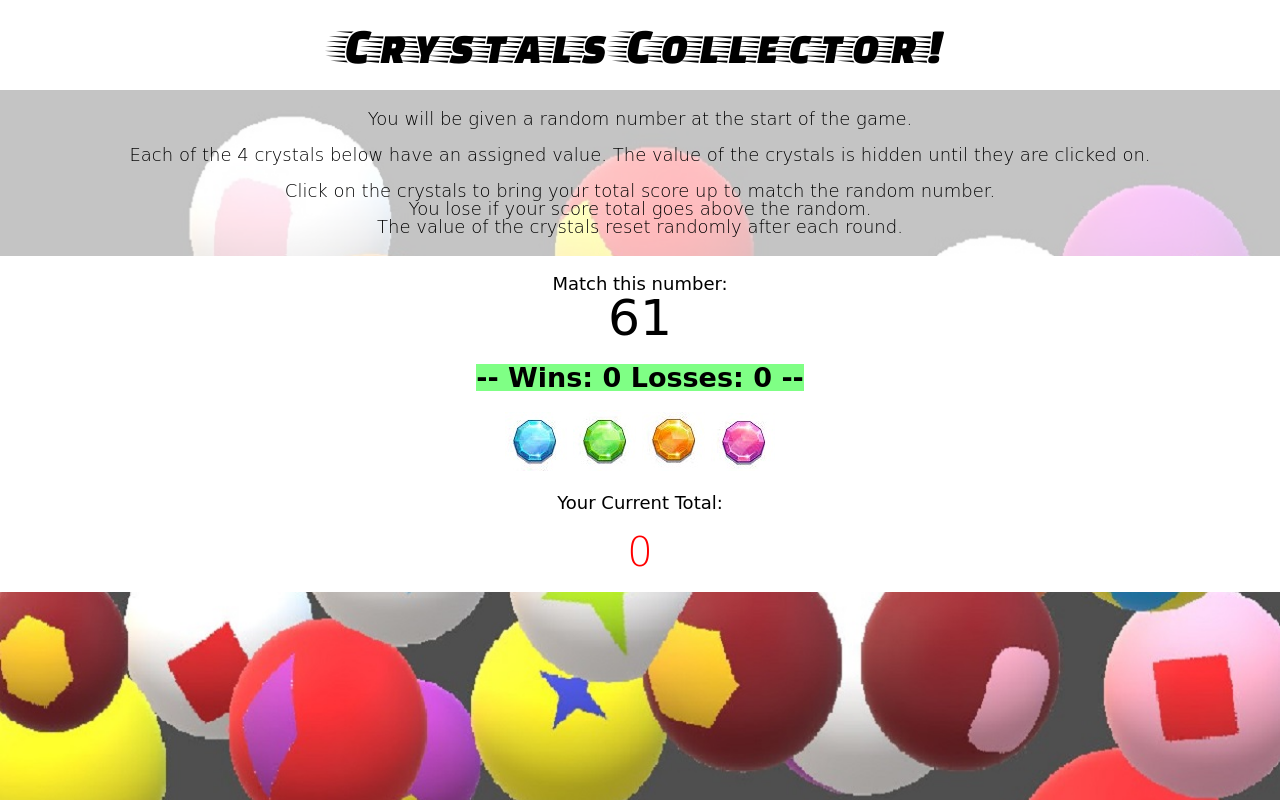
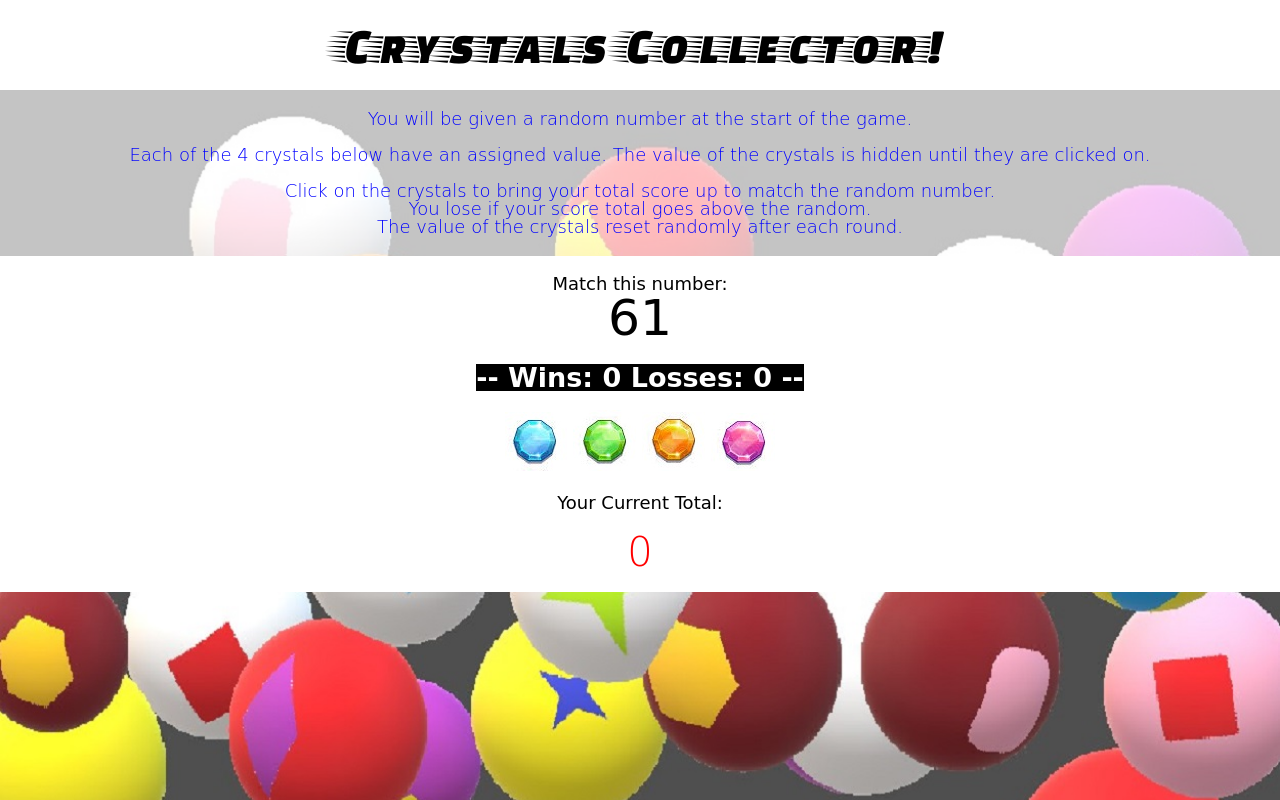
Before and after one commit to chum46/unit-4-game, a plain HTML site: page index.html in a window 1280 px wide. Drawn offline with nearby package versions, Linux system fonts and the light colour scheme; a web font is replaced by a local one.

Commit message:
Completed Game Push v1.1

```diff
--- a/assets/css/style.css
+++ b/assets/css/style.css
@@ -7,10 +7,10 @@
 }
 
 #instruction {
-    font-weight: 200;
+    font-weight: 300;
     font-size: 18px;
     font-family: 'Cute Font', cursive;
-    color:black;
+    color:blue;
     background-color: rgba(255, 255, 255, 0.664);
 }
 
@@ -20,6 +20,8 @@
     font-family: 'Cute Font', cursive;
     color: red;
 }
+
+
 
 html {
     font-size: 18px;
@@ -52,10 +54,12 @@ h1 {
     margin: auto;
 }
 .boxSetTwo{
-    background-color: rgba(0, 255, 13, 0.5);
+    /* background-color: rgba(0, 255, 13, 0.5); */
+    background-color: black;
     text-align: center;
     margin-left: 0.5em;
     margin-right: 0.5em;
+    color: white
 }
 .boxSetThree{
     background-color: white;
--- a/index.html
+++ b/index.html
@@ -49,7 +49,7 @@
         <section class="boxSetTwo bottomBox stats">
             <p>  -- Wins:
             <span id="winsCount"> 0 </span>  Losses:
-            <span id="lossCount"> 0 -- </span> </p>
+            <span id="lossCount"> 0 </span> --</p>
         </section>
     </div>
 
```
